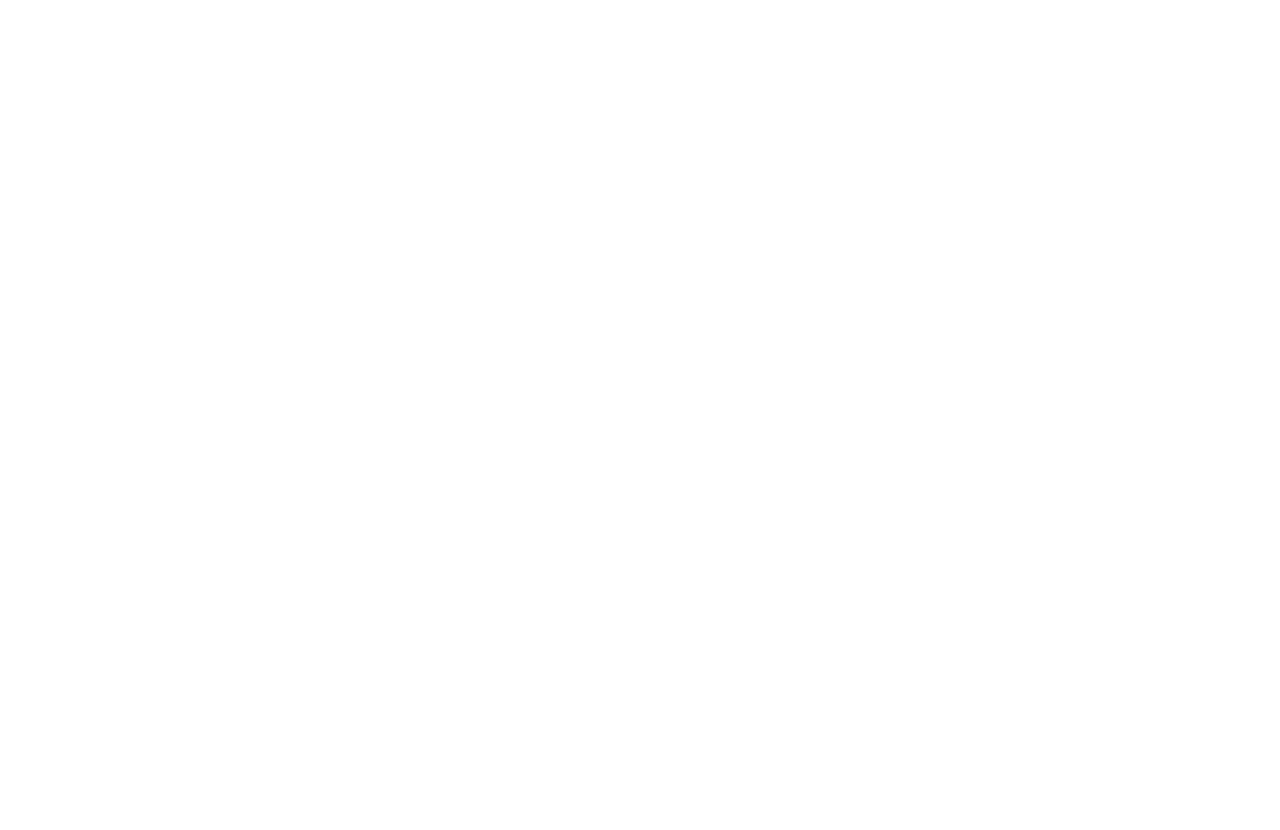
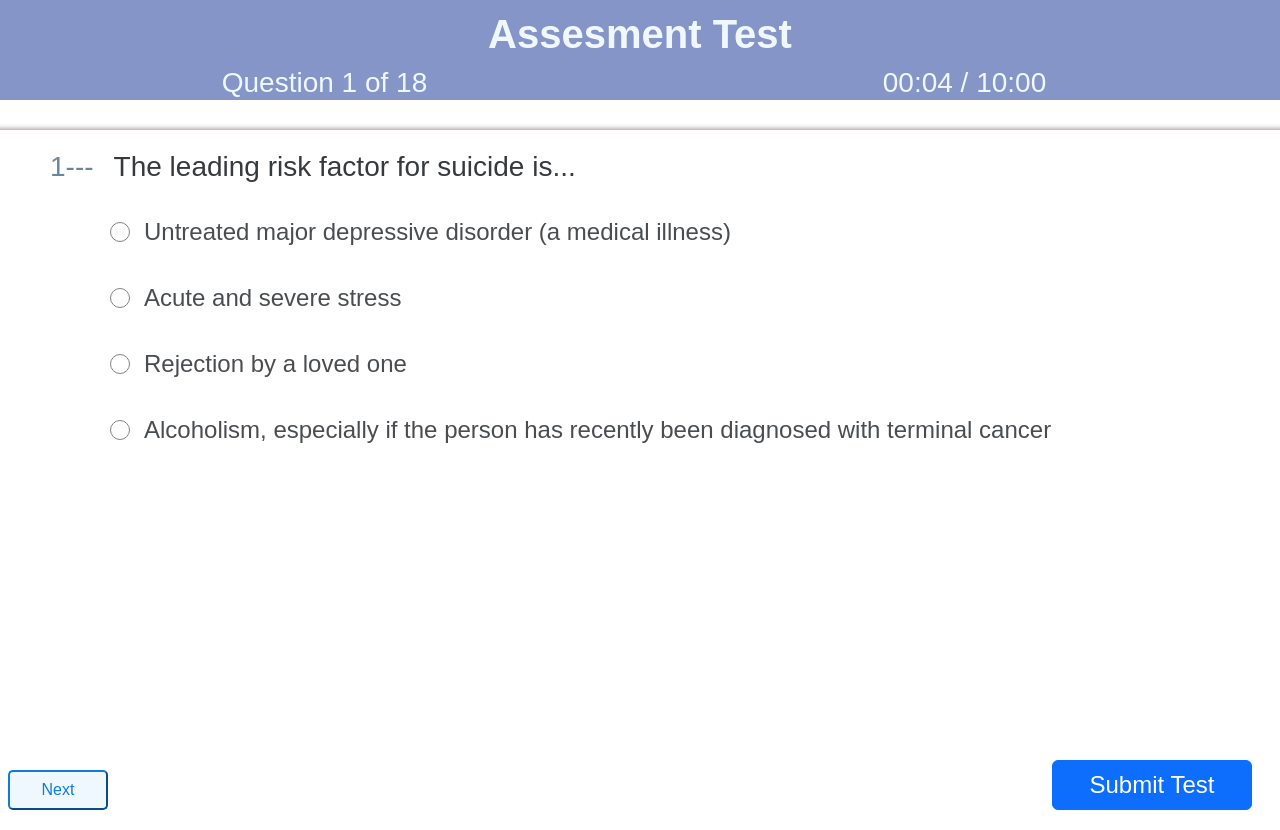
Before and after one commit to K7-Kesavan/SPIF, a React (Create React App) app: page /assessment-test in a window 1280 px wide. Before the commit this address had no page. Before the commit the page ends 800 px from the top, so only its background shows below. Built offline with nearby package versions, Linux system fonts and the light colour scheme; data requests are answered from the project's data file; a web font is replaced by a local one.

Commit message:
Changes on Custom hook and some styling has been done

```diff
--- a/src/App.js
+++ b/src/App.js
@@ -18,15 +18,15 @@ function App() {
             <CheckoutPage />
           </MaterialLayout> */}
 
-          <Route path='/' element={ <AdminStatement/>}/>
+          {/* <Route path='/' element={ <AdminStatement/>}/> */}
 
-          {/* <Route path='/' element={ <TermsConditions/>} />
+          <Route path='/' element={ <TermsConditions/>} />
 
           <Route path='assessment-test' element={<AssessmentTest/>} />
 
           <Route path='test-result' element={ <TestResult/> } />
 
-          <Route path='certification-page' element={ <CertificationPage/> } /> */}
+          <Route path='certification-page' element={ <CertificationPage/> } />
 
         </Routes>
       </Router>
--- a/src/components/assessment/Admin-Statement/AdminStatement.jsx
+++ b/src/components/assessment/Admin-Statement/AdminStatement.jsx
@@ -3,7 +3,7 @@ import './adminStatement.css'
 import { Button, TextField, Dialog, DialogActions, DialogContent, DialogTitle, TextareaAutosize, Typography } from '@material-ui/core'
 import { useState } from 'react';
 import CustomPaginationActionsTable from './Table';
-import useFetch from '../../Custom Hook/useFetch';
+import useFetch from '../Custom Hook/useFetch';
 import IconButton from '@mui/material/IconButton';
 import Tooltip from '@mui/material/Tooltip';
 import AddCircleOutlineIcon from '@mui/icons-material/AddCircleOutline';
--- a/src/components/assessment/Assessment-Test/MainAssesment/AssessmentTest.jsx
+++ b/src/components/assessment/Assessment-Test/MainAssesment/AssessmentTest.jsx
@@ -6,7 +6,7 @@ import './assessTest.css'
 import Questions from "./Questions";
 import Pagination from "../PaginationFile/Pagination";
 import Timer from "./Timer";
-import useFetch from "../../../Custom Hook/useFetch";
+import useFetch from "../../Custom Hook/useFetch";
 // import ReactPaginate from 'react-paginate'
 import CircularProgress from '@mui/material/CircularProgress';
 
@@ -51,15 +51,15 @@ const AssessmentTest = () => {
 
 
   return (
-    <div className="assessment-test">
-        <div className='header'>
+    <div className="content-wrapper assessment-test">
+        <div className='header w-100'>
             <h1>Assesment Test</h1>
             <div className='pageNo-Timer'>
                 <h3> Question {indeOfFirstQues+1} of {questions.length}</h3>
                 <Timer/>
             </div>
         </div>
-        <div className=" row questionWithOption" >
+        <div className="content-wrapper row questionWithOption" >
           <Questions questions={currentQueston} loading={loading} />
 
           <Pagination
--- a/src/components/assessment/Assessment-Test/MainAssesment/Questions.js
+++ b/src/components/assessment/Assessment-Test/MainAssesment/Questions.js
@@ -30,7 +30,7 @@ const Questions = ({ questions, loading }) => {
 
   return (
     // <div className='row px-3 '>
-    <form className='col-md-12 px-3 question-form ' >
+    <form className='content-wrapper px-3 question-form ' >
       {
         questions.map((question, i) => {
           return (
@@ -108,7 +108,7 @@ const Questions = ({ questions, loading }) => {
                             width:"600px",
                             color:"blue",
                             fontWeight:"bolder",
-                            marginLeft:"420px",
+                            marginLeft:"250px",
                             marginTop:"2px",
                             boxShadow:"4px 2px 2px 2px rgba(0,0,0,0.25), -4px 2px 2px 2px rgba(0,0,0,0.25)",
                             padding:"10px"
--- a/src/components/assessment/Assessment-Test/MainAssesment/assessTest.css
+++ b/src/components/assessment/Assessment-Test/MainAssesment/assessTest.css
@@ -6,8 +6,7 @@
     box-sizing: border-box;
 }
 .assessment-test{
-    width: 100%;
-    display: grid;
+    /* display: grid; */
     justify-content: center;
     padding: 0%;
 }
@@ -16,7 +15,6 @@
     color: aliceblue;
     padding: 10px 0;
     height: 100px;
-    width: 100%;
 
 }
 .assessment-test .header h1{
@@ -27,11 +25,11 @@
     display: flex;
     justify-content: space-around;
 }
-.question-form{
+/* .question-form{
     position: relative;
-}
+} */
 .question{
-    width: 1200px;
+    /* width: max-content; */
     text-align: start;
     opacity: 0.9;
 }
@@ -66,9 +64,9 @@
 .question-label{
     opacity: 0.9;
 }
-.question-form{
+/* .question-form{
     position: static;
-}
+} */
 .question-form .btn{
     position: absolute;
     width: 200px;
```
Also changed, not shown: src/components/assessment/Custom Hook/useFetch.js (renamed from src/components/Custom Hook/useFetch.js).
